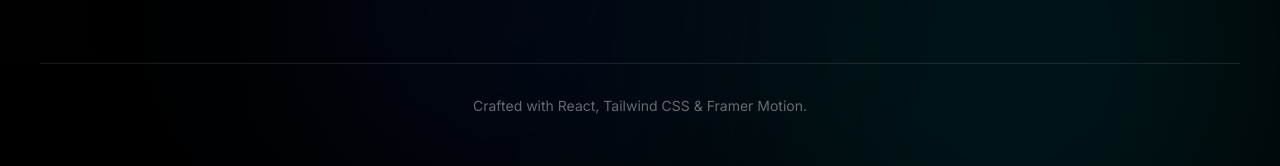
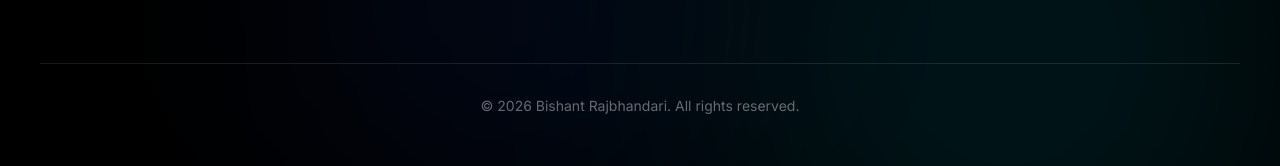
Before and after one commit to Bishant19/personal-website, a React (Vite) app: page /portfolio in a window 1280 px wide. Shown: the part 1920-2086 px from the top of the page. Built offline with nearby package versions, Linux system fonts and the light colour scheme.

Commit message:
portfolio footer

```diff
--- a/src/components/Portfolio.tsx
+++ b/src/components/Portfolio.tsx
@@ -217,7 +217,7 @@ export default function Portfolio() {
           transition={{ duration: 0.8, delay: 0.1 }}
           className="mt-16 border-t border-white/10 pt-8 text-center text-sm text-white/40"
         >
-          Crafted with React, Tailwind CSS &amp; Framer Motion.
+          © 2026 Bishant Rajbhandari. All rights reserved.
         </motion.footer>
       </div>
     </div>
--- a/tsconfig.json
+++ b/tsconfig.json
@@ -20,6 +20,7 @@
     "paths": {
       "@/*": ["src/*"]
     },
+    "ignoreDeprecations": "6.0",
 
     /* Linting */
     "strict": true,
```
